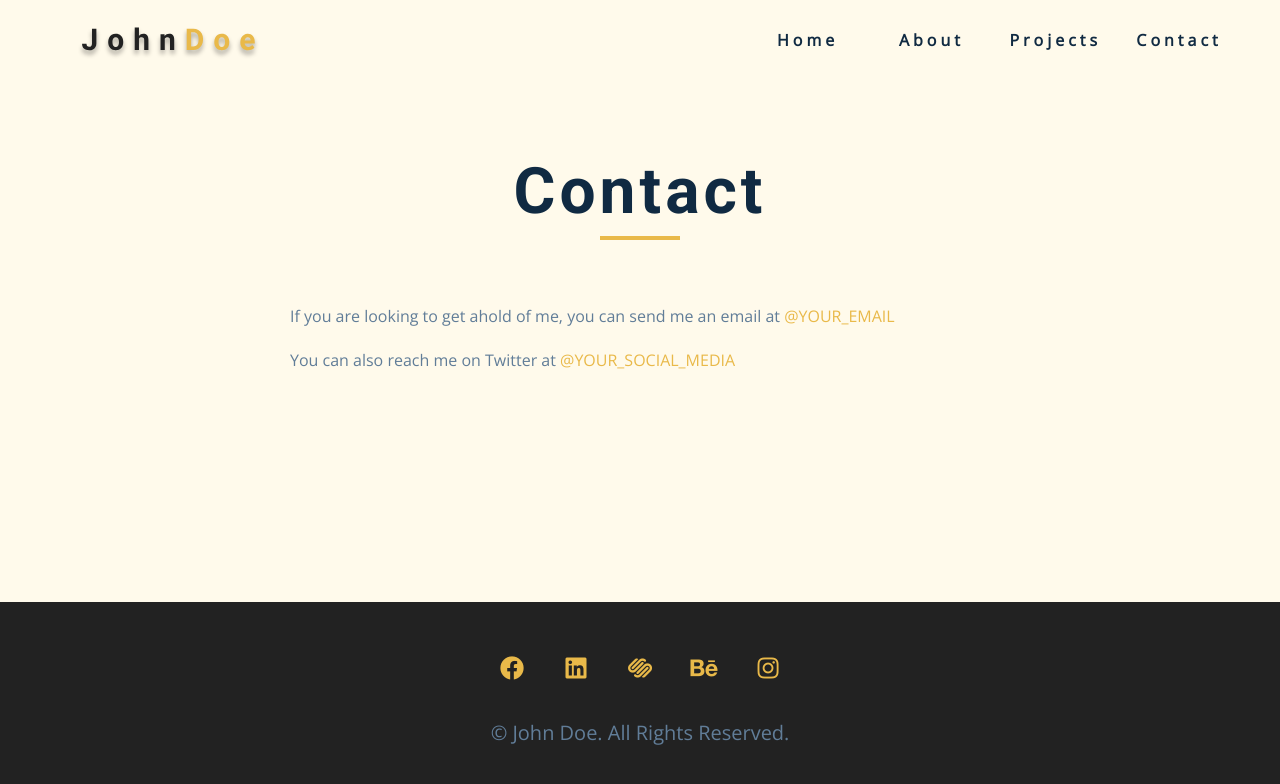
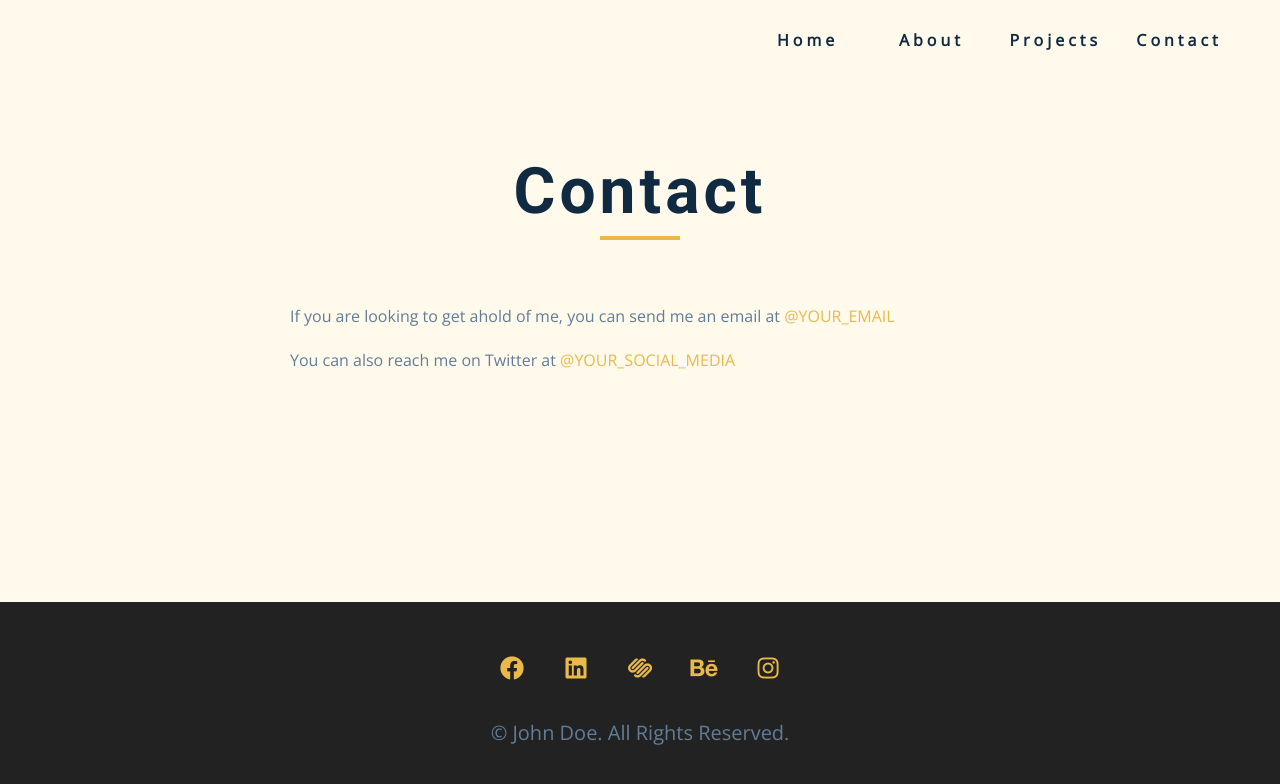
Before and after one commit to Prashzan/Portfoilio, a plain HTML site: page contact.html in a window 1280 px wide. Drawn offline with nearby package versions, Linux system fonts and the light colour scheme; no server answers.

```diff
--- a/contact.html
+++ b/contact.html
@@ -18,7 +18,6 @@
       <div class="nav-center">
         <!-- nav header -->
         <div class="nav-header">
-          <img src="./images/logo.svg" class="nav-logo" alt="" />
           <button class="nav-btn" id="nav-btn">
             <i class="fas fa-bars"></i>
           </button>
```
Also changed, not shown: projects.html (+0 -1 lines).
